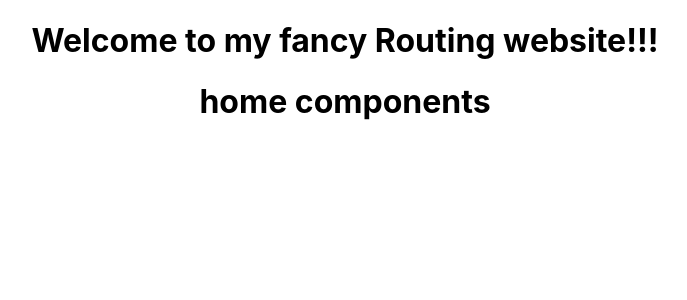
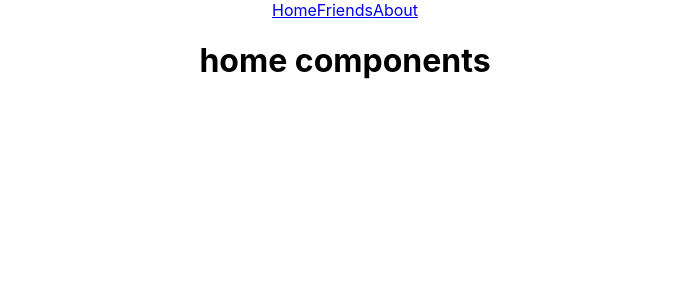
Before and after one commit to progmamun/react-router-v6, a React (Create React App) app: page / in a window 1280 px wide. Shown: the top 300 px of the page, without its empty margins (295-982 px from the left). Built offline with nearby package versions, Linux system fonts and the light colour scheme.

Commit message:
header-nav

```diff
--- a/src/App.js
+++ b/src/App.js
@@ -4,11 +4,12 @@ import Home from './components/Home/Home';
 import Friends from './components/Friends/Friends.jsx';
 import About from './components/About/About.jsx';
 import NotFound from './components/NotFound/NotFound.jsx';
+import Header from './components/Header/Header';
 
 function App() {
   return (
     <div className="App">
-      <h1>Welcome to my fancy Routing website!!!</h1>
+      <Header></Header>
       <Routes>
         <Route path="/" element={<Home />}></Route>
         <Route path="/friends" element={<Friends></Friends>}></Route>
--- a/src/components/Friends/Friends.jsx
+++ b/src/components/Friends/Friends.jsx
@@ -11,8 +11,8 @@ const Friends = () => {
   return (
     <div>
       <h1>Hello Friends.</h1>
-      {friends.map(friends => (
-        <Friend key={friends.id}></Friend>
+      {friends.map(friend => (
+        <Friend key={friend.id} friend={friend}></Friend>
       ))}
     </div>
   );
--- /dev/null
+++ b/src/components/Header/Header.jsx
@@ -0,0 +1,16 @@
+import React from 'react';
+import { Link } from 'react-router-dom';
+
+const Header = () => {
+  return (
+    <div>
+      <nav>
+        <Link to="/">Home</Link>
+        <Link to="/friends">Friends</Link>
+        <Link to="/about">About</Link>
+      </nav>
+    </div>
+  );
+};
+
+export default Header;
```
